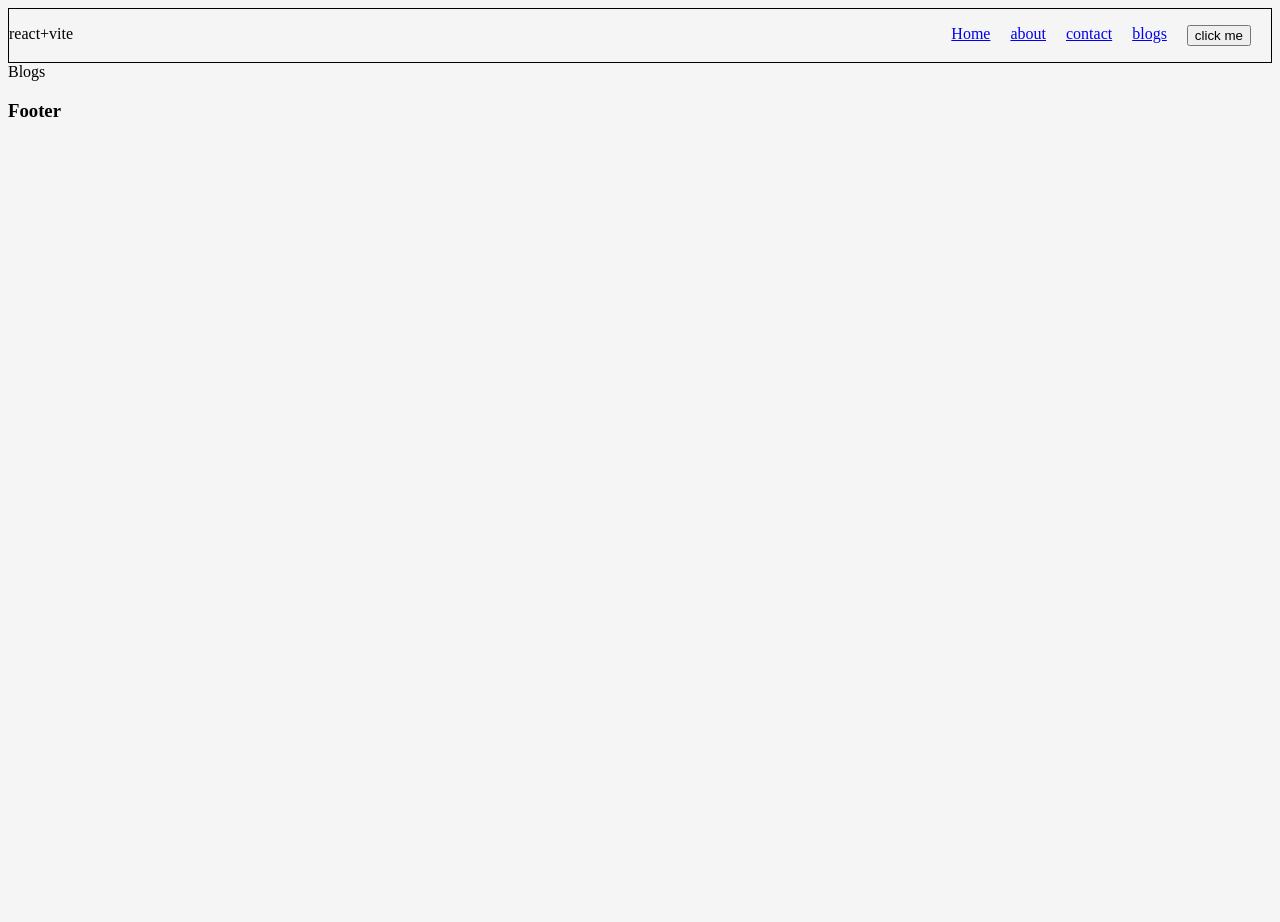
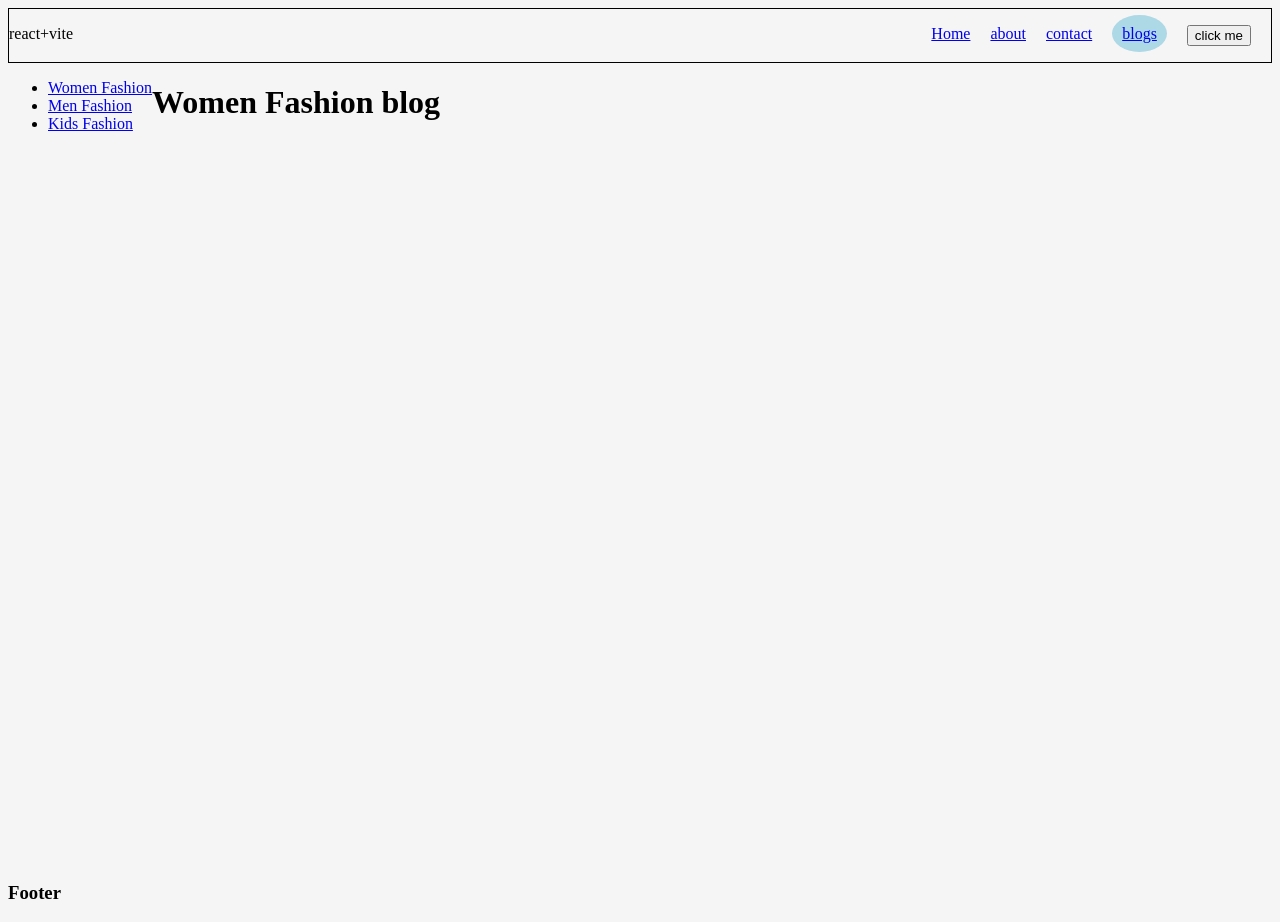
Before and after one commit to Dreamer122/React-Batch-Offline-mar-2025, a React (Vite) app in the folder Second/: page /blog in a window 1280 px wide. Before the commit the page ends 800 px from the top, so only its background shows below. Built offline with nearby package versions, Linux system fonts and the light colour scheme.

Commit message:
react router

```diff
--- a/Second/src/App.css
+++ b/Second/src/App.css
@@ -36,3 +36,8 @@
   width:60%;
   border:1px solid black;
 }
+.active{
+  background-color:lightblue;
+  border-radius:50%;
+  padding:10px;
+}
--- a/Second/src/App.jsx
+++ b/Second/src/App.jsx
@@ -25,17 +25,22 @@ function App() {
 
 const  callApi= async ()=>{
     // const resp=await fetch("https://fakestoreapi.com/products");
-    const resp=await fetch("https://dummyjson.com/products");
+    const resp=await fetch("https://fakestoreapi.com/products");
     const data1=await resp.json()
-    const data=data1.products
-    setProducts(data)
-    setFilterData(data)
+
+    console.log(data1)
+    setProducts(data1)
+    setFilterData(data1)
     // console.log("data",data)
 }
 
         useEffect(()=>{
+
+          // document.title="Home"
+
           callApi()
           console.log("useEffect")
+
         },[])
 
         // console.log("after useeffect")
@@ -51,10 +56,10 @@ const  callApi= async ()=>{
       </div>
       <div className="restaurants">
         {
-        (filterData.length==0)?<Loader/>:
+        (filterData?.length==0)?<Loader/>:
         filterData?.map((obj, i) => {
           // return <Link  key={obj.id} to={`/products/${obj.title.split(" ").join("-")}`}> <Section data={obj} /> </Link>;
-          return <Link  key={obj.id} to={`/products/${obj.id}/${obj.title}`}> <Section data={obj} /> </Link>;
+          return <Link  style={{textDecoration:"none"}} key={obj.id} to={`/products/${obj.id}/${obj.title}`}> <Section data={obj} /> </Link>;
         })}
       </div>
 
--- a/Second/src/Components/Data.js
+++ b/Second/src/Components/Data.js
@@ -50,3 +50,11 @@ export let resturant_array=[
 
 
     ]
+
+  // titles
+ export const titles={
+    "/":"HOME-PAGE",
+    "/about":"About Us",
+    "/contact":"Contact Us",
+    "/Blog":"Blogs"
+  }
--- a/Second/src/Components/Header.jsx
+++ b/Second/src/Components/Header.jsx
@@ -15,7 +15,7 @@ export function Header(){
         <li><NavLink to={"/"}>Home</NavLink></li>
         <li> <NavLink to={"/about"}>about</NavLink></li>
         <li> <NavLink to={"/contact"}>contact</NavLink></li>
-        <li> <NavLink to={"/Blog"}>blogs</NavLink></li>
+        <li> <NavLink to={"/blog"}>blogs</NavLink></li>
 
         {/* <li> <button onClick={changename}>click me</button></li> */}
         <li> <button onClick={()=>{setName("reactjs")}}>click me</button></li>
--- a/Second/src/Components/Section.jsx
+++ b/Second/src/Components/Section.jsx
@@ -1,12 +1,13 @@
 export const Section=(props)=>{
 
     const {data}=props
-
-    const {images,title,price,category}=data
+//    console.log(data)
+    const {image,title,price,category}=data
+    // const [image1]=images
     return(
 <>
 <div className="card">
-    <img src={images[0]} alt="burger king" style={{height:"200px",width:"90%",marginInline:"12px"}}/>
+    <img src={image} alt="burger king" style={{height:"200px",width:"90%",marginInline:"12px"}}/>
     <p>{title}</p>
     <p>{category}</p>
     <p>{price}</p>
--- /dev/null
+++ b/Second/src/Components/Sidebar.jsx
@@ -0,0 +1,22 @@
+import React from 'react'
+import { NavLink,Link } from 'react-router-dom'
+
+export const Sidebar = () => {
+  return (
+    <>
+    <div>
+        <ul>
+            <li>
+                <Link to={""}>Women Fashion</Link>
+            </li>
+            <li>
+                <Link to={"MenFashion"}>Men Fashion</Link>
+            </li>
+            <li>
+                <Link to={"KidsFashion"}>Kids Fashion</Link>
+            </li>
+        </ul>
+    </div>
+    </>
+  )
+}
--- a/Second/src/pages/About.jsx
+++ b/Second/src/pages/About.jsx
@@ -1,6 +1,10 @@
-import React from 'react'
+import React,{useEffect} from 'react'
 
 export const About = () => {
+  // useEffect(()=>{
+  //   document.title="About"
+  // },[])
+
   return (
     <div>About</div>
   )
--- a/Second/src/pages/Blogs.jsx
+++ b/Second/src/pages/Blogs.jsx
@@ -1,7 +1,26 @@
+import { useEffect } from "react"
 import React from 'react'
+import { Sidebar } from "../Components/Sidebar"
+import { Outlet } from "react-router-dom"
 
 export const Blogs = () => {
+  //  useEffect(()=>{
+  //     document.title="Blogs"
+  //   },[])
   return (
-    <div>Blogs</div>
+    <div className="" style={
+      {
+        display: "flex",
+        flexDirection: "row",
+        height: "100vh",
+
+      }
+    }>
+
+      <Sidebar/>
+      <div className="blog-container">
+      <Outlet/>
+      </div>
+    </div>
   )
 }
--- a/Second/src/pages/Contact.jsx
+++ b/Second/src/pages/Contact.jsx
@@ -1,6 +1,9 @@
-import React from 'react'
+import React,{useEffect} from 'react'
 
 export const Contact = () => {
+  //  useEffect(()=>{
+  //     document.title="About"
+  //   },[])
   return (
     <div>Contact</div>
   )
--- a/Second/src/pages/Layout.jsx
+++ b/Second/src/pages/Layout.jsx
@@ -1,4 +1,4 @@
-import React from 'react'
+import React, { useEffect } from 'react'
 import {BrowserRouter,Routes,Route} from "react-router-dom";
 import { Navigate } from 'react-router-dom';
 import { About } from "./About";
@@ -9,21 +9,47 @@ import { Blogs } from './Blogs';
 import App from '../App';
 import { Errorpage } from './Errorpage';
 import { ProductDesc } from './ProductDesc';
+import { titles } from '../Components/Data';
+import { useLocation } from 'react-router-dom';
+
+const DynamicTitles=()=>{
+  const location=useLocation();
+  console.log(location.pathname)
+
+  useEffect(()=>{
+    document.title=titles[location.pathname]
+  },[location.pathname])
+
+return null
+
+}
+
+
 export const Layout = () => {
+
   return (
     <>
     <BrowserRouter>
+    <DynamicTitles/>
     <Header />
 
 <Routes>
   <Route path="/" element={<App/>}></Route>
   <Route path="/about" element={<About/>} />
   <Route path="/contact" element={<Contact/>} />
-  <Route path="/blog" element={<Blogs/>} />
+  <Route path="blog" element={<Blogs/>} >
+  {/*
+  /blog/womenFashion
+  */}
+    <Route  index element={<h1>Women Fashion blog</h1>}/>
+    <Route path='MenFashion' element={<h1>Men Fashion blog</h1>}/>
+    <Route path='KidsFashion' element={<h1>kids Fashion blog</h1>}/>
+
+  </Route>
 <Route path='/products/:id/:title' element={<ProductDesc/>}></Route>
 
-  {/* <Route path="/*" element={<Errorpage/>} /> */}
-  <Route path="/*" element={<Navigate to={"/"}/>} />
+  <Route path="/*" element={<Errorpage/>} />
+  {/* <Route path="/*" element={<Navigate to={"/"}/>} /> */}
 
 
 </Routes>
--- a/Second/src/pages/ProductDesc.jsx
+++ b/Second/src/pages/ProductDesc.jsx
@@ -13,7 +13,7 @@ export const ProductDesc = () => {
     const [singledata,setSingleData]=useState({})
 
 async function getsingledata(){
-  const response = await fetch(`https://dummyjson.com/products/${id}`)
+  const response = await fetch(`https://fakestoreapi.com/products/${id}`)
   const data=await response.json()
   console.log(data)
   setSingleData(data)
@@ -27,9 +27,10 @@ useEffect(()=>{
   return (
     <div style={{display:"flex"}}>
         <div className="left_desc">
-<Imagecomp images={singledata.images} thumbnail={singledata.thumbnail}/>
+{/* <Imagecomp images={singledata.images} thumbnail={singledata.thumbnail}/> */}
+{/* <Imagecomp images={singledata.images} thumbnail={singledata.thumbnail}/> */}
 
-
+    <img src={singledata.image} alt=""  style={{height:"300px"}}/>
 
         </div>
 
@@ -38,7 +39,7 @@ useEffect(()=>{
 <h3>{singledata.title}</h3>
 <p>{singledata.description}</p>
 <p>{singledata.price}</p>
-<p>{singledata.rating}</p>
+{/* <p>{singledata.rating}</p> */}
 </div>
     </div>
   )
```
